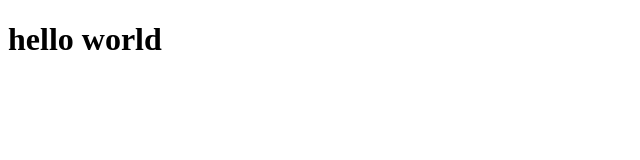
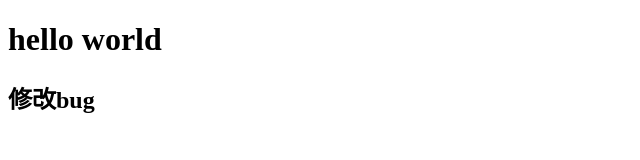
Before and after one commit to 2239847997/GIT-ATGUIGU, a plain HTML site: page index.html in a window 1280 px wide. Shown: the whole page, without its empty margins (0-640 px from the left). Drawn offline with Linux system fonts and the light colour scheme.

Commit message:
修改bug

```diff
--- a/index.html
+++ b/index.html
@@ -8,5 +8,6 @@
 </head>
 <body>
     <h1>hello world</h1>
+    <h2>修改bug</h2>
 </body>
 </html>
```
